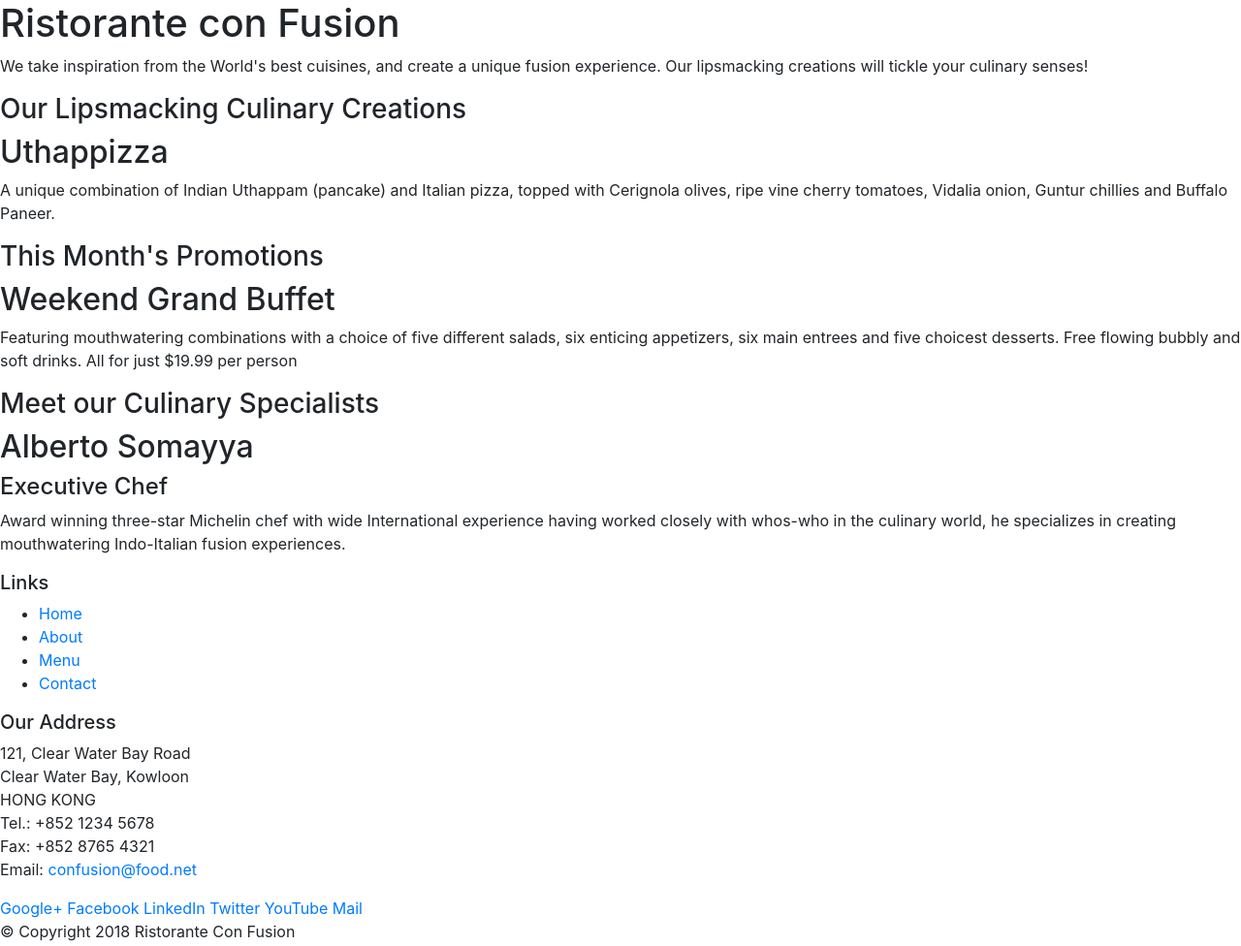
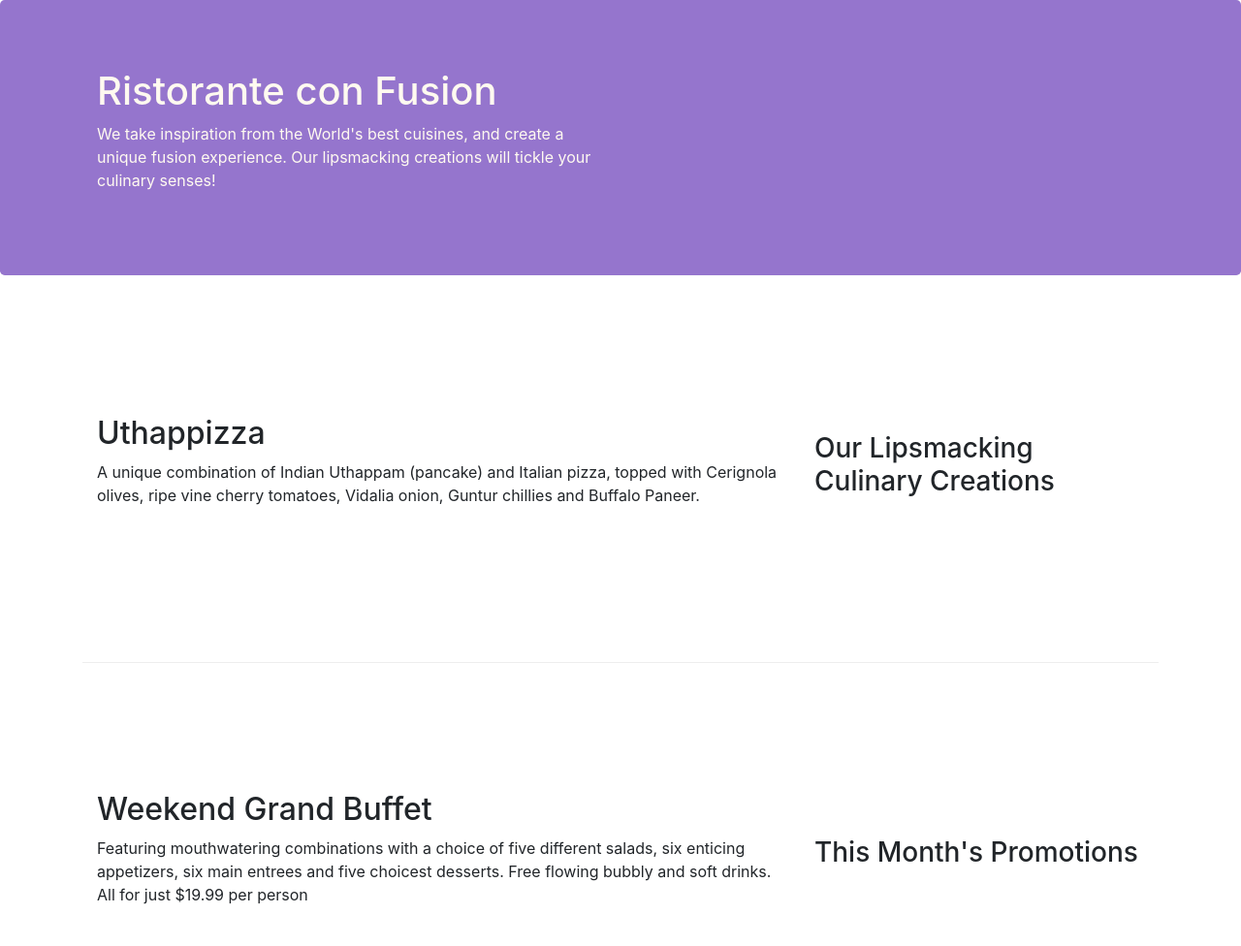
Before and after one commit to Pujithsai/Web, a website: page index.html in a window 1280 px wide. Shown: the top 976 px of the page at 97% size. Drawn offline with nearby package versions, Linux system fonts and the light colour scheme.

Commit message:
First assignment

```diff
--- a/index.html
+++ b/index.html
@@ -9,51 +9,52 @@
 
     <!-- Bootstrap CSS -->
     <link rel="stylesheet" href="node_modules/bootstrap/dist/css/bootstrap.min.css">
+    <link rel="stylesheet" href="styles/styles.css">
     <title>Ristorante Con Fusion</title>
 </head>
 
 <body>
 
-    <header>
-        <div>
-            <div>
-                <div>
+    <header class="jumbotron">
+        <div class="container">
+            <div class="row row-header">
+                <div class="col-12 col-sm-6">
                     <h1>Ristorante con Fusion</h1>
                     <p>We take inspiration from the World's best cuisines, and create a unique fusion experience. Our lipsmacking creations will tickle your culinary senses!</p>
                 </div>
-                <div>
+                <div class="col-12 col-sm">
                 </div>
             </div>
         </div>
     </header>
 
-    <div>
-        <div>
-            <div>
+    <div class="container">
+        <div class="row row-content align-items-center">
+            <div class="col-12 col-sm-3 order-sm-last col-md-4">
                 <h3>Our Lipsmacking Culinary Creations</h3>
             </div>
-            <div>
+            <div class="col-12 col-sm col-md">
                 <h2>Uthappizza</h2>
                 <p>A unique combination of Indian Uthappam (pancake) and Italian pizza, topped with Cerignola olives, ripe vine cherry tomatoes, Vidalia onion, Guntur chillies and Buffalo Paneer.</p>
             </div>
         </div>
 
 
-        <div>
-            <div>
+        <div class="row row-content align align-items-center">
+            <div class="col-12 col-sm-3 order-sm-last col-md-4">
                 <h3>This Month's Promotions</h3>
             </div>
-            <div>
+            <div class="col-12 col-sm col-md">
                 <h2>Weekend Grand Buffet</h2>
                 <p>Featuring mouthwatering combinations with a choice of five different salads, six enticing appetizers, six main entrees and five choicest desserts. Free flowing bubbly and soft drinks. All for just $19.99 per person </p>
             </div>
         </div>
 
-        <div>
-            <div>
+        <div class="row row-content align-items-center">
+            <div class="col-12 col-sm-3 order-sm-last col-md-4">
                 <h3>Meet our Culinary Specialists</h3>
             </div>
-            <div>
+            <div class="col-12 col-sm col-md">
                 <h2>Alberto Somayya</h2>
                 <h4>Executive Chef</h4>
                 <p>Award winning three-star Michelin chef with wide International experience having worked closely with whos-who in the culinary world, he specializes in creating mouthwatering Indo-Italian fusion experiences. </p>
@@ -61,19 +62,19 @@
         </div>
     </div>
 
-    <footer>
-        <div>
-            <div>
-                <div>
+    <footer class="footer">
+        <div class="container">
+            <div class="row">
+                <div class="col-4 offset-1 col-sm-2">
                         <h5>Links</h5>
-                    <ul>
+                        <ul class="list-unstyled">
                             <li><a href="#">Home</a></li>
                             <li><a href="#">About</a></li>
                             <li><a href="#">Menu</a></li>
                             <li><a href="#">Contact</a></li>
                         </ul>
                 </div>
-                <div>
+                <div class="col-7 col-sm-5">
                         <h5>Our Address</h5>
                         <address>
 		                121, Clear Water Bay Road<br>
@@ -84,8 +85,8 @@
 		                Email: <a href="mailto:confusion@food.net">confusion@food.net</a>
 		                </address>
                     </div>
-                <div>
-                    <div>
+                    <div class="col-12 col-sm-4 align-self-center">
+                        <div class="text-center">
                             <a href="http://google.com/+">Google+</a>
                             <a href="http://www.facebook.com/profile.php?id=">Facebook</a>
                             <a href="http://www.linkedin.com/in/">LinkedIn</a>
@@ -95,8 +96,8 @@
                         </div>
                     </div>
                 </div>
-           <div>
-                <div>
+                <div class="row justify-content-center">
+                    <div class="col-auto align-self-center">
                         <p>© Copyright 2018 Ristorante Con Fusion</p>
                     </div>
                 </div>
--- /dev/null
+++ b/styles/styles.css
@@ -0,0 +1,29 @@
+.row-header{
+    margin:0px auto;
+    padding:0px;
+}
+
+.row-content {
+    margin:0px auto;
+    padding: 50px 0px 50px 0px;
+    border-bottom: 1px ridge;
+    min-height:400px;
+}
+
+.footer{
+    background-color: #D1C4E9;
+    margin:0px auto;
+    padding: 20px 0px 20px 0px;
+}
+
+.jumbotron {
+    padding:70px 30px 70px 30px;
+    margin:0px auto;
+    background: #9575CD ;
+    color:floralwhite;
+}
+
+address{
+    font-size:80%;
+    margin:0px;
+}
```
Also changed, not shown: aboutus.html (added, +121 -0 lines). Lines whose indentation alone changed are shown as unchanged.
